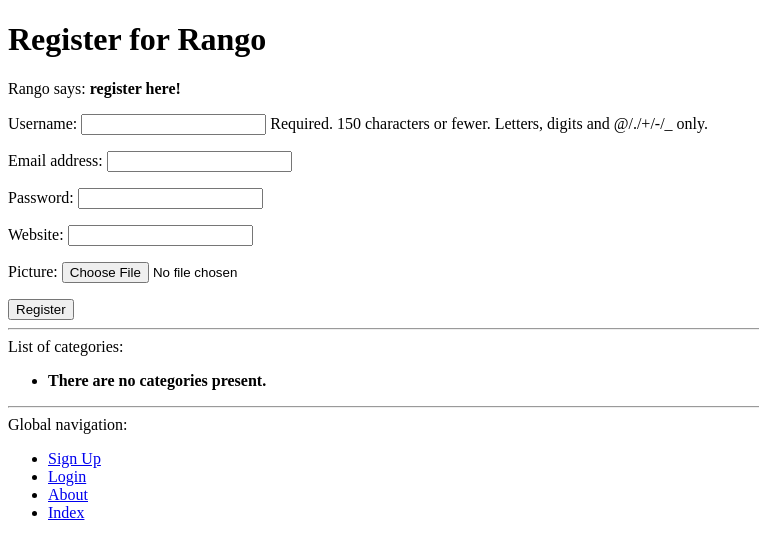
After one commit to kukrimate/tango_with_django_project, a Django app: page /rango/register/ in a window 1280 px wide. The commit adds this page. Shown: the top 559 px of the page, without its empty margins (0-759 px from the left). Run offline with Django 3.2, Linux system fonts and the light colour scheme; data that the repository does not hold is empty.

Commit message:
chapter 9

```diff
--- a/rango/admin.py
+++ b/rango/admin.py
@@ -1,5 +1,5 @@
 from django.contrib import admin
-from rango.models import Category, Page
+from rango.models import Category, Page, UserProfile
 
 class CategoryAdmin(admin.ModelAdmin):
     prepopulated_fields = {'slug':('name',)}
@@ -10,3 +10,5 @@ class PageAdmin(admin.ModelAdmin):
     list_display = ('title','category','url')
 
 admin.site.register(Page, PageAdmin)
+
+admin.site.register(UserProfile)
--- a/rango/forms.py
+++ b/rango/forms.py
@@ -1,5 +1,6 @@
 from django import forms
-from rango.models import Page, Category
+from django.contrib.auth.models import User
+from rango.models import Page, Category, UserProfile
 
 class CategoryForm(forms.ModelForm):
     name  = forms.CharField(max_length=Category.MAX_NAME_LENGTH,
@@ -33,3 +34,15 @@ class PageForm(forms.ModelForm):
     class Meta:
         model = Page
         exclude = ("category",)
+
+class UserForm(forms.ModelForm):
+    password = forms.CharField(widget=forms.PasswordInput())
+
+    class Meta:
+        model = User
+        fields = ("username", "email", "password",)
+
+class UserProfileForm(forms.ModelForm):
+    class Meta:
+        model = UserProfile
+        fields = ("website", "picture",)
--- a/rango/models.py
+++ b/rango/models.py
@@ -1,5 +1,6 @@
 from django.db import models
 from django.template.defaultfilters import slugify
+from django.contrib.auth.models import User
 
 class Category(models.Model):
     MAX_NAME_LENGTH = 128
@@ -29,3 +30,14 @@ class Page(models.Model):
 
     def __str__(self):
         return self.title
+
+class UserProfile(models.Model):
+    # Underlying Django User
+    user = models.OneToOneField(User, on_delete=models.CASCADE)
+
+    # Rango specific attributes
+    website = models.URLField(blank=True)
+    picture = models.ImageField(upload_to="profile_images", blank=True)
+
+    def __str__(self):
+        return self.user.username
--- a/rango/urls.py
+++ b/rango/urls.py
@@ -14,4 +14,8 @@ urlpatterns = [
         views.add_category, name="add_category"),
     path("category/<slug:category_name_slug>/add_page/",
         views.add_page, name="add_page"),
+    path("register/", views.register, name="register"),
+    path('login/', views.user_login, name='login'),
+    path('logout/', views.user_logout, name='logout'),
+    path('restricted/', views.restricted, name='restricted'),
 ]
--- a/rango/views.py
+++ b/rango/views.py
@@ -2,7 +2,9 @@ from django.shortcuts import render, redirect
 from django.http import HttpResponse
 from django.urls import reverse
 from rango.models import Category, Page
-from rango.forms import CategoryForm, PageForm
+from rango.forms import CategoryForm, PageForm, UserForm, UserProfileForm
+from django.contrib.auth import authenticate, login, logout
+from django.contrib.auth.decorators import login_required
 
 def index(request):
     # Get the top 5 categories and pages
@@ -33,6 +35,7 @@ def show_category(request, category_name_slug):
 
     return render(request, "rango/category.html", context=context_dict)
 
+@login_required
 def add_category(request):
     form = CategoryForm()
 
@@ -47,6 +50,7 @@ def add_category(request):
 
     return render(request, "rango/add_category.html", { "form": form })
 
+@login_required
 def add_page(request, category_name_slug):
     try:
         category = Category.objects.get(slug=category_name_slug)
@@ -76,3 +80,60 @@ def add_page(request, category_name_slug):
 
     context_dict = { "form": form, "category": category }
     return render(request, "rango/add_page.html", context=context_dict)
+
+def register(request):
+    registered = False
+
+    if request.method == "POST":
+        user_form = UserForm(request.POST)
+        profile_form = UserProfileForm(request.POST)
+
+        if user_form.is_valid() and profile_form.is_valid():
+            user = user_form.save()
+            user.set_password(user.password)
+            user.save()
+
+            profile = profile_form.save(commit=False)
+            profile.user = user
+            if "picture" in request.FILES:
+                profile.picture = request.FILES["picture"]
+            profile.save()
+
+            registered = True
+        else:
+            print(user_form.errors, profile_form.errors)
+    else:
+        user_form = UserForm()
+        profile_form = UserProfileForm()
+
+    return render(request,
+                  "rango/register.html",
+                  context={
+                            "user_form": user_form,
+                            "profile_form": profile_form,
+                            "registered": registered })
+
+def user_login(request):
+    if request.method == "POST":
+        username = request.POST.get("username")
+        password = request.POST.get("password")
+
+        user = authenticate(username=username, password=password)
+        if user:
+            if user.is_active:
+                login(request, user)
+                return redirect(reverse("rango:index"))
+        else:
+            print(f"Invalid login details: {username}, {password}")
+            return HttpResponse("Invalid login details supplied.")
+    else:
+        return render(request, "rango/login.html")
+
+@login_required
+def user_logout(request):
+    logout(request)
+    return redirect(reverse("rango:index"))
+
+@login_required
+def restricted(request):
+    return render(request, "rango/restricted.html")
--- a/tango_with_django_project/settings.py
+++ b/tango_with_django_project/settings.py
@@ -128,3 +128,6 @@ STATIC_URL = '/static/'
 
 MEDIA_ROOT = MEDIA_DIR
 MEDIA_URL = '/media/'
+
+# Redirect to Rango login
+LOGIN_URL = 'rango:login'
--- a/templates/rango/base.html
+++ b/templates/rango/base.html
@@ -27,7 +27,14 @@
     <div>
         Global navigation:
         <ul>
+            {% if user.is_authenticated %}
             <li><a href="{% url 'rango:add_category' %}">Add a New Category</a></li>
+            <li><a href="{% url 'rango:restricted' %}">Restricted Page</a></li>
+            <li><a href="{% url 'rango:logout' %}">Logout</a></li>
+            {% else %}
+            <li><a href="{% url 'rango:register' %}">Sign Up</a></li>
+            <li><a href="{% url 'rango:login' %}">Login</a></li>
+            {% endif %}
             <li><a href="{% url 'rango:about' %}">About</a></li>
             <li><a href="{% url 'rango:index' %}">Index</a></li>
         </ul>
--- a/templates/rango/category.html
+++ b/templates/rango/category.html
@@ -22,10 +22,12 @@
         <strong>No pages currently in category.</strong>
         {% endif %}
 
+        {% if user.is_authenticated %}
         <hr />
         <ul>
             <li><a href="{% url 'rango:add_page' category.slug %}">Add Page</a></li>
         </ul>
+        {% endif %}
     {% else %}
         The specified category does not exist.
     {% endif %}
--- /dev/null
+++ b/templates/rango/register.html
@@ -0,0 +1,24 @@
+{% extends 'rango/base.html' %}
+{% load staticfiles %}
+
+{% block title_block %}
+    Register
+{% endblock %}
+
+{% block body_block %}
+<h1>Register for Rango</h1>
+{% if registered %}
+Rango says: <strong>thank you for registering!</strong>
+<a href="{% url 'rango:index' %}">Return to the homepage.</a><br />
+{% else %}
+Rango says: <strong>register here!</strong><br />
+<form id="user_form" method="post" action="{% url 'rango:register' %}"
+       enctype="multipart/form-data">
+    {% csrf_token %}
+    {{ user_form.as_p }}
+    {{ profile_form.as_p }}
+
+    <input type="submit" name="submit" value="Register" />
+</form>
+{% endif %}
+{% endblock %}
```
Also changed, not shown: templates/rango/index.html (+6 -1 lines), templates/rango/login.html (added, +18 -0 lines), templates/rango/restricted.html (added, +10 -0 lines), media/profile_images/htb_prof.png (added), rango/migrations/0005_userprofile.py (added).
